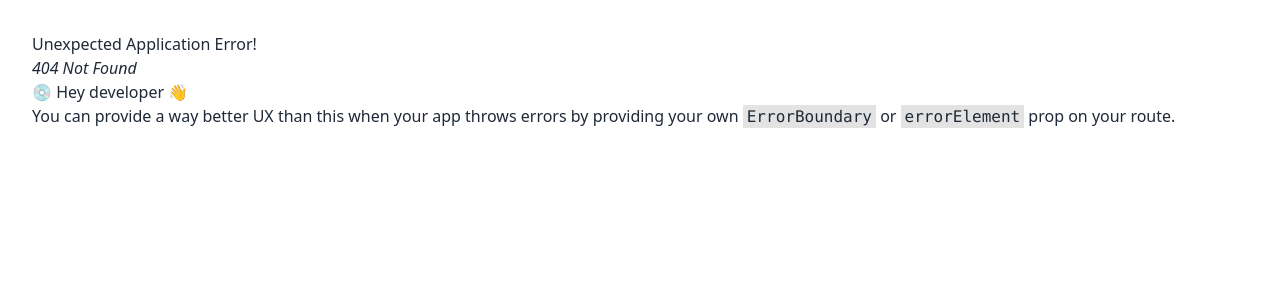
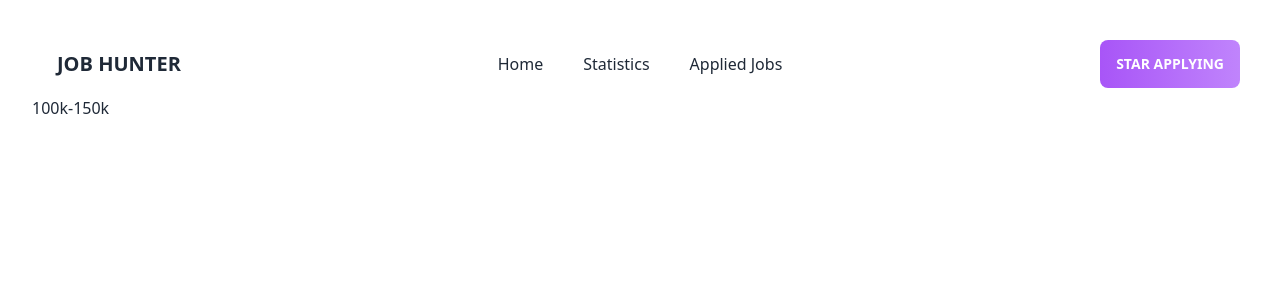
Before and after one commit to Sheikhmsip/Career-Hub-JS, a React (Vite) app: page /jobdetails/1 in a window 1280 px wide. Before the commit this address had no page. Shown: the top 300 px of the page. Built offline with nearby package versions, Linux system fonts and the light colour scheme.

Commit message:
added Job details json file  Dynamically to get single job details

```diff
--- a/public/data.json
+++ b/public/data.json
@@ -8,7 +8,11 @@
       "email": "larsonhester@opticall.com",
       "phone": "+1 (940) 507-2236",
       "address": "Dhaka, Bangladesh",
-      "salary": "100k-150k"
+      "salary": "100k-150k",
+      "descriptions": "A UI/UX (User Interface/User Experience) designer is responsible for designing and creating engaging and effective interfaces for software and web applications. This includes designing the layout, visual design, and interactivity of the user interface.",
+      "responsibility": " Collaborating with cross-functional teams: UI/UX designers often work closely with other teams, including product management, engineering, and marketing, to ensure that the user interface is aligned with business and technical requirements. You will need to be able to effectively communicate your design ideas and gather feedback from other team members.",
+      "requirements": "Bachelor degree to complete any reputational university.",
+      "experiences": "2-3 Years in this field"
     },
     {
       "id": "2",
@@ -19,7 +23,11 @@
       "email": "ellavalencia@velity.com",
       "phone": "+1 (928) 572-3117",
       "address": "Sylhet, Bangladesh",
-      "salary": "100k-150k"
+      "salary": "100k-150k",
+      "descriptions": "A UI/UX (User Interface/User Experience) designer is responsible for designing and creating engaging and effective interfaces for software and web applications. This includes designing the layout, visual design, and interactivity of the user interface.",
+      "responsibility": " Collaborating with cross-functional teams: UI/UX designers often work closely with other teams, including product management, engineering, and marketing, to ensure that the user interface is aligned with business and technical requirements. You will need to be able to effectively communicate your design ideas and gather feedback from other team members.",
+      "requirements": "Bachelor degree to complete any reputational university.",
+      "experiences": "2-3 Years in this field"
     },
     {
       "id": "3",
@@ -30,7 +38,11 @@
       "email": "houseday@gleamink.com",
       "phone": "+1 (848) 514-3434",
       "address": "Chottrogram, Bangladesh",
-      "salary": "100k-150k"
+      "salary": "100k-150k",
+      "descriptions": "A UI/UX (User Interface/User Experience) designer is responsible for designing and creating engaging and effective interfaces for software and web applications. This includes designing the layout, visual design, and interactivity of the user interface.",
+      "responsibility": " Collaborating with cross-functional teams: UI/UX designers often work closely with other teams, including product management, engineering, and marketing, to ensure that the user interface is aligned with business and technical requirements. You will need to be able to effectively communicate your design ideas and gather feedback from other team members.",
+      "requirements": "Bachelor degree to complete any reputational university.",
+      "experiences": "2-3 Years in this field"
     },
     {
       "id": "4",
@@ -41,7 +53,11 @@
       "email": "higginsherring@zenolux.com",
       "phone": "+1 (890) 556-3482",
       "address": "Rangpur, Bangladesh",
-      "salary": "100k-150k"
+      "salary": "100k-150k",
+      "descriptions": "A UI/UX (User Interface/User Experience) designer is responsible for designing and creating engaging and effective interfaces for software and web applications. This includes designing the layout, visual design, and interactivity of the user interface.",
+      "responsibility": " Collaborating with cross-functional teams: UI/UX designers often work closely with other teams, including product management, engineering, and marketing, to ensure that the user interface is aligned with business and technical requirements. You will need to be able to effectively communicate your design ideas and gather feedback from other team members.",
+      "requirements": "Bachelor degree to complete any reputational university.",
+      "experiences": "2-3 Years in this field"
 
     },
     {
@@ -53,7 +69,11 @@
       "email": "kathleenboyd@luxuria.com",
       "phone": "+1 (813) 537-2601",
       "address": "Barisal, Bangladesh",
-      "salary": "100k-150k"
+      "salary": "100k-150k",
+      "descriptions": "A UI/UX (User Interface/User Experience) designer is responsible for designing and creating engaging and effective interfaces for software and web applications. This includes designing the layout, visual design, and interactivity of the user interface.",
+      "responsibility": " Collaborating with cross-functional teams: UI/UX designers often work closely with other teams, including product management, engineering, and marketing, to ensure that the user interface is aligned with business and technical requirements. You will need to be able to effectively communicate your design ideas and gather feedback from other team members.",
+      "requirements": "Bachelor degree to complete any reputational university.",
+      "experiences": "2-3 Years in this field"
     },
     {
       "id": "6",
@@ -64,7 +84,11 @@
       "email": "jodiclark@conferia.com",
       "phone": "+1 (850) 483-3475",
       "address": "Kulna, Bangladesh",
-      "salary": "100k-150k"
+      "salary": "100k-150k",
+      "descriptions": "A UI/UX (User Interface/User Experience) designer is responsible for designing and creating engaging and effective interfaces for software and web applications. This includes designing the layout, visual design, and interactivity of the user interface.",
+      "responsibility": " Collaborating with cross-functional teams: UI/UX designers often work closely with other teams, including product management, engineering, and marketing, to ensure that the user interface is aligned with business and technical requirements. You will need to be able to effectively communicate your design ideas and gather feedback from other team members.",
+      "requirements": "Bachelor degree to complete any reputational university.",
+      "experiences": "2-3 Years in this field"
     }
 
 
--- a/src/components/FeaturedJobs/FeaturedJobs.jsx
+++ b/src/components/FeaturedJobs/FeaturedJobs.jsx
@@ -1,9 +1,10 @@
 import React from 'react';
+import { Link } from 'react-router-dom';
 import { CurrencyDollarIcon, MapPinIcon } from '@heroicons/react/24/solid'
 
 
 const FeaturedJobs = ({ job }) => {
-    const { name, address, category, salary, picture, company,icons } = job
+    const {id, name, address, category, salary, picture, company,icons } = job
     // console.log(jobType.map(type => type))
     return (
         <div className='border p-4 relative h-[392px]'>
@@ -17,7 +18,7 @@ const FeaturedJobs = ({ job }) => {
             </div>
             <button className='btn btn-ghost border-2 border-red-200 mr-2 mt-5'>{category[0]}</button>
             <button className='btn btn-ghost border-2 border-red-200'>{category[1]}</button><br />
-            <button className='btn bg-gradient-to-r from-purple-500 to-purple-400 ... border-none mt-5'>View Details</button>
+            <Link to={`jobdetails/${id}`}> <button className='btn bg-gradient-to-r from-purple-500 to-purple-400 ... border-none mt-5' >View Details</button></Link>
             </div>
         </div>
     );
--- /dev/null
+++ b/src/components/JobDetails/JobDetails.jsx
@@ -0,0 +1,25 @@
+import React from 'react';
+import { useLoaderData, useParams } from 'react-router-dom';
+
+const JobDetails = () => {
+    const data = useLoaderData();
+    let {id} = useParams();
+    // console.log(jobs)
+    const jobs = data.find(job => job.id === id)
+        console.log(jobs.id)
+        const {description , name, salary } = jobs;
+
+    // if(data) {
+    //         data.find(job => job.id === id)
+    //         console.log(jobs.id)
+    //     }
+
+
+    return (
+        <div>
+            <h1>{salary}</h1>
+        </div>
+    );
+};
+
+export default JobDetails;
--- a/src/main.jsx
+++ b/src/main.jsx
@@ -11,6 +11,7 @@ import Header from './components/Header/Header';
 import Home from './components/Home/Home';
 import Statistics from './components/Statistics/Statistics';
 import JobApply from './components/JobApply/JobApply';
+import JobDetails from './components/JobDetails/JobDetails';
 
 const router = createBrowserRouter([
   {
@@ -21,7 +22,7 @@ const router = createBrowserRouter([
       {
         path: '/',
         element: <Home></Home>,
-        loader: () => fetch('data.json')
+        loader: () => fetch('/data.json')
       },
       {
         path: 'statistics',
@@ -30,6 +31,11 @@ const router = createBrowserRouter([
       {
         path: 'jobapply',
         element: <JobApply></JobApply>
+      },
+      {
+        path: 'jobdetails/:id',
+        element: <JobDetails></JobDetails>,
+        loader: ({params}) => fetch('/data.json')
       }
     ]
   }
```
